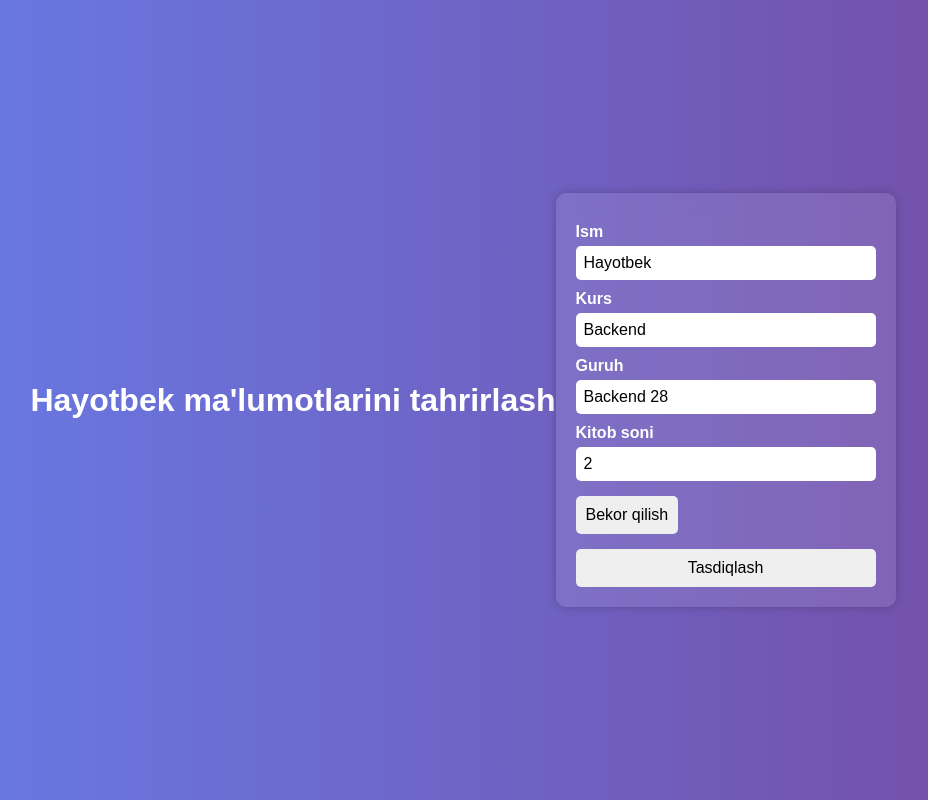
After one commit to Khayotbek1/Library, a Django app: page /students/1/update/ in a window 1280 px wide. The commit adds this page. Shown: the whole page, without its empty margins (177-1105 px from the left). Run offline with Django 5.2, Linux system fonts and the light colour scheme; data comes from the database, SQL or seed files in the repository; both versions use the stored data as it was after the commit.

Commit message:
Created edit section for  Students

```diff
--- a/core/urls.py
+++ b/core/urls.py
@@ -26,4 +26,5 @@ urlpatterns = [
     path('authors/create_author/', create_author),
     path('records/create_record/', create_record),
     path('lib_admin/create_admin/', create_admin),
+    path('students/<int:student_id>/update/', student_update),
 ]
--- a/main/views.py
+++ b/main/views.py
@@ -1,4 +1,4 @@
-from django.shortcuts import render, redirect
+from django.shortcuts import render, redirect, get_object_or_404
 from django.http import HttpResponse
 from .models import *
 
@@ -174,3 +174,16 @@ def create_admin(request):
         )
         return redirect('lib_admin')
     return render(request, "create_admin.html")
+
+
+def student_update(request, student_id) :
+        student = get_object_or_404(Student, id = student_id)
+        if request.method == "POST":
+            student.name = request.POST.get('ism')
+            student.course = request.POST.get('kurs')
+            student.group = request.POST.get('guruh')
+            student.book_quantity = None if request.POST.get('kitob_soni') == '' else request.POST.get('kitob_soni')
+            student.save()
+            return redirect('students')
+        context = {'student': student}
+        return render(request, 'student_update.html', context)
--- a/templates/create_admin.html
+++ b/templates/create_admin.html
@@ -112,7 +112,7 @@
         <button type="submit">➕ Qo'shish</button>
     </form>
 
-    <a href="lib_admin/" class="back-btn">⬅️ Ortga</a>
+    <a href="/lib_admin/" class="back-btn">⬅️ Ortga</a>
 </div>
 
 </body>
--- a/templates/create_author.html
+++ b/templates/create_author.html
@@ -188,7 +188,7 @@
 
     <button type="submit">Qo'shish</button>
 
-    <a class="close_btn" href="author/">Ortga</a>
+    <a class="close_btn" href="/authors/">Ortga</a>
   </form>
 
 </body>
--- a/templates/create_record.html
+++ b/templates/create_record.html
@@ -147,7 +147,7 @@
             <input type="date" name="qaytarish" id="qaytarish" required>
 
             <button type="submit">Qo'shish</button>
-            <a href="records/">Ortga</a>
+            <a href="/records/">Ortga</a>
         </form>
     </div>
 
--- /dev/null
+++ b/templates/student_update.html
@@ -0,0 +1,102 @@
+<!DOCTYPE html>
+<html lang="en">
+<head>
+    <meta charset="UTF-8">
+    <title>Student update</title>
+    <style>
+        body {
+            font-family: Arial, sans-serif;
+            background: linear-gradient(to right, #667eea, #764ba2);
+            display: flex;
+            justify-content: center;
+            align-items: center;
+            height: 100vh;
+            margin: 0;
+            color: white;
+        }
+
+        form {
+            background: rgba(255, 255, 255, 0.1);
+            padding: 20px;
+            border-radius: 10px;
+            backdrop-filter: blur(10px);
+            width: 300px;
+            display: flex;
+            flex-direction: column;
+            box-shadow: 0 0 10px rgba(0, 0, 0, 0.2);
+            animation: fadeIn 1s ease-in-out;
+        }
+
+        label {
+            margin-top: 10px;
+            font-weight: bold;
+        }
+
+        input {
+            padding: 8px;
+            margin-top: 5px;
+            border: none;
+            border-radius: 5px;
+            font-size: 16px;
+            transition: 0.3s;
+        }
+
+        input:focus {
+            outline: none;
+            transform: scale(1.05);
+            box-shadow: 0 0 8px rgba(255, 255, 255, 0.7);
+        }
+
+        button {
+            margin-top: 15px;
+            padding: 10px;
+            border: none;
+            border-radius: 5px;
+            font-size: 16px;
+            cursor: pointer;
+            transition: 0.3s;
+        }
+
+        button:hover {
+            transform: scale(1.1);
+            background: #ff9800;
+            color: white;
+        }
+
+        @keyframes fadeIn {
+            from {
+                opacity: 0;
+                transform: translateY(-10px);
+            }
+            to {
+                opacity: 1;
+                transform: translateY(0);
+            }
+        }
+    </style>
+</head>
+<body>
+<h1>{{ student.name }} ma'lumotlarini tahrirlash</h1>
+
+<form method="post">
+  {% csrf_token %}
+
+  <label for="ism">Ism</label>
+  <input type="text" name="ism" id="ism" value="{{ student.name }}">
+
+  <label for="kurs">Kurs</label>
+  <input type="text" name="kurs" id="kurs" value="{{ student.course }}">
+
+  <label for="guruh">Guruh</label>
+  <input type="text" name="guruh" id="guruh" value="{{ student.group }}">
+
+  <label for="kitob_soni">Kitob soni</label>
+  <input type="number" name="kitob_soni" id="kitob_soni" value="{{ student.book_quantity }}">
+
+  <a href="{% url 'students' %}">
+  <button type="button">Bekor qilish</button>
+  </a>
+  <button>Tasdiqlash</button>
+</form>
+</body>
+</html>
```
Also changed, not shown: templates/students.html (+36 -10 lines), db.sqlite3.
